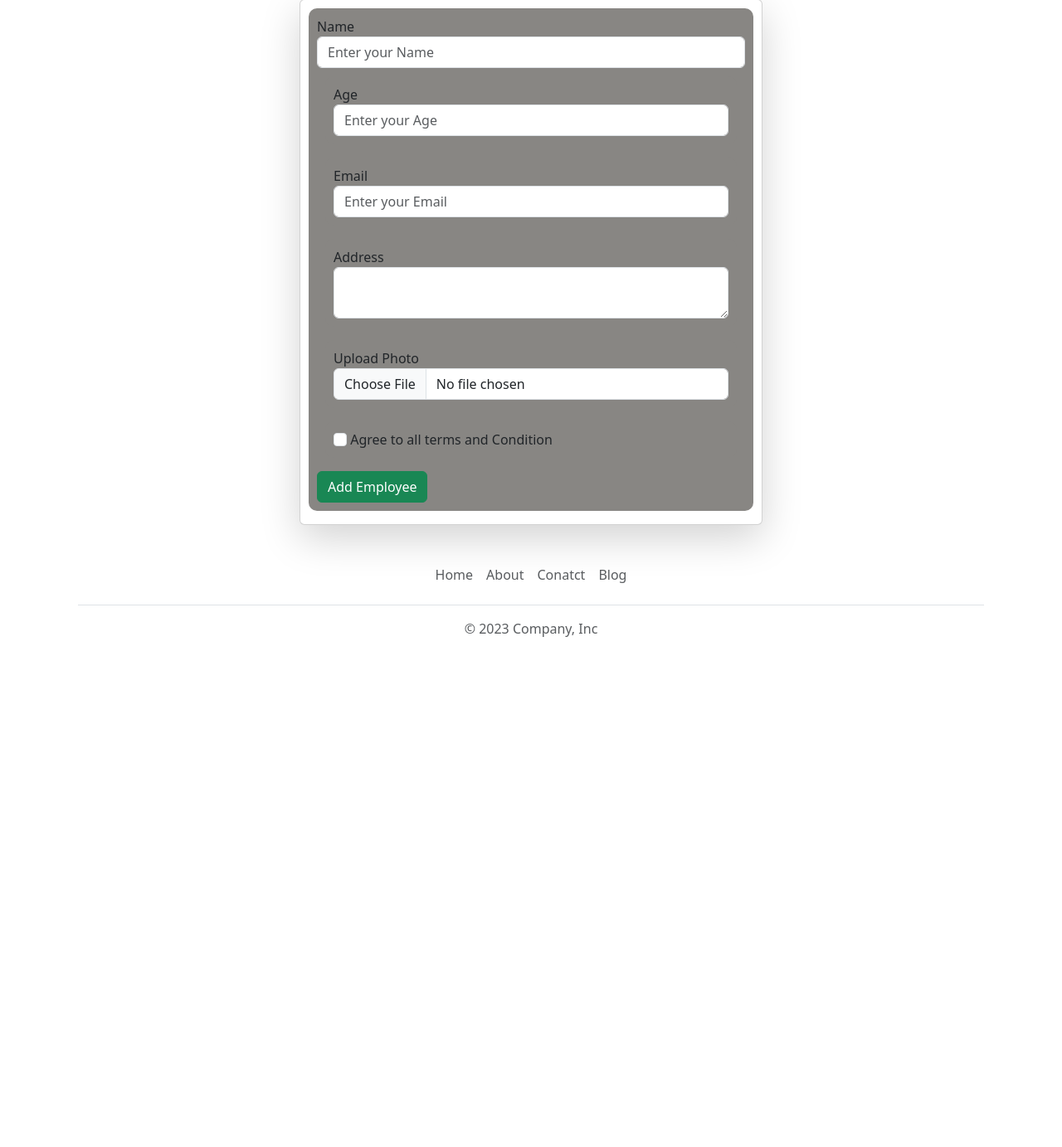
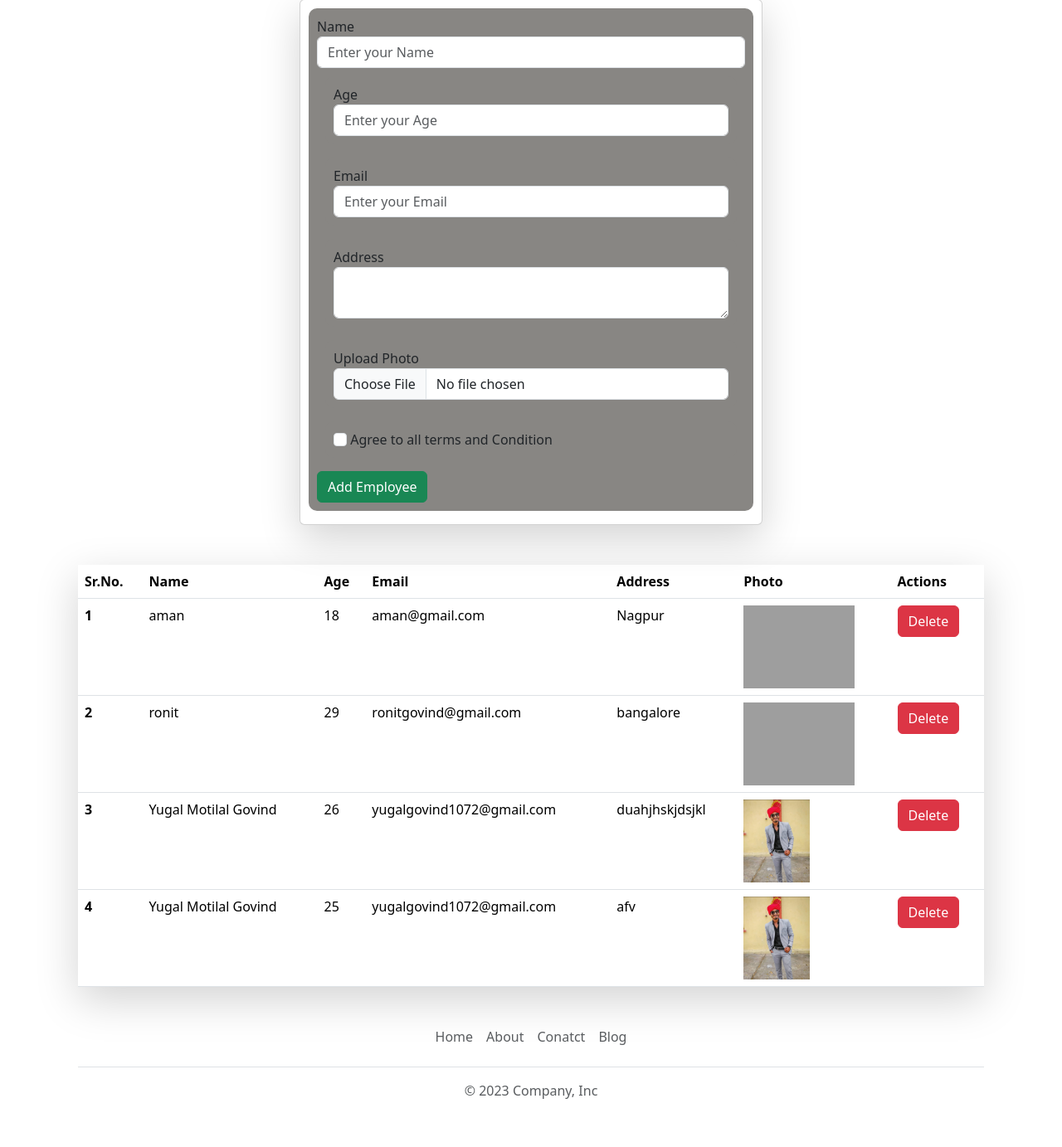
Before and after one commit to Yugal1072/Employees-Management-System-with-Bootstrap-UI, a Django app: page / in a window 1280 px wide. Shown: the part 173-1556 px from the top of the page at 83% size. Before the commit the page ends 941 px from the top, so only its background shows below. Run offline with Django 4.2, Linux system fonts and the light colour scheme; data comes from the database, SQL or seed files in the repository; both versions use the stored data as it was before the commit; grey boxes are pictures that could not be loaded.

Commit message:
CRUD OPERATION - READ Part done & working on DELETE action

```diff
--- a/hello/app1/templates/index.html
+++ b/hello/app1/templates/index.html
@@ -18,6 +18,7 @@
 
 </div>
     <div class="container mt-5">
+      <!-- FORM -->
       <form class=" col-6 mx-auto card  shadow-lg" method="post" enctype="multipart/form-data">
         {% csrf_token %}
         <div class="form-group mb-3">
@@ -50,4 +51,41 @@
       </form>
     </div>
 
+    <div class="container ">
+      <!-- TABLE -->
+      <!-- TABLE -->
+
+      <table class="table mt-5 shadow-lg bg-body-tertiary">
+        <thead>
+          <tr>
+            <th scope="col">Sr.No.</th>
+            <th scope="col">Name</th>
+            <th scope="col">Age</th>
+            <th scope="col">Email</th>
+            <th scope="col">Address</th>
+            <th scope="col">Photo</th>
+            <th scope="col">Actions</th>
+          </tr>
+        </thead>
+        {% for employee in employees %}
+        <tbody>
+          <tr>
+            <th scope="row">{{forloop.counter}}</th>
+            <td>{{employee.name}}</td>
+            <td>{{employee.age}}</td>
+            <td>{{employee.email}}</td>
+            <td>{{employee.address}}</td>
+            <td>
+              <img src="/media/{{employee.photo}}" style="height: 100px;">
+            </td>
+            <td>
+              <a href="delete/{{employee.id}}/" class="btn btn-danger">Delete</a>
+            </td>
+
+          </tr>
+
+        </tbody>
+        {% endfor %}
+      </table>
+    </div>
 {% endblock %}
--- a/hello/app1/views.py
+++ b/hello/app1/views.py
@@ -1,10 +1,11 @@
 from django.shortcuts import render,redirect
+from django.http import HttpResponse
 from app1.models import Employees
 
 # Create your views here.
 
 def home(request):
-    context = {'page': "Home"}
+    # title = {'page': "Home"}
     if request.method == "POST":
         data = request.POST
 
@@ -22,7 +23,17 @@ def home(request):
             photo = photo,
             )
         return redirect('/about/')
-    return render(request, 'index.html',context)
+
+    query_set = Employees.objects.all()
+    context = {'employees': query_set}
+
+    return render(request, 'index.html', context)
+
+
+def delete(request,id):
+    queryset = Employees.objects.filter(id = id)
+    queryset.delete()
+    return HttpResponse('HEllo your entry has been deleted')
 
 def about(request):
     context = {'page': "About"}
--- a/hello/hello/urls.py
+++ b/hello/hello/urls.py
@@ -16,11 +16,22 @@ Including another URLconf
 from django.contrib import admin
 from django.urls import path
 from app1.views import *
+from django.conf.urls.static import static
+from django.conf import settings
+from django.contrib.staticfiles.urls import staticfiles_urlpatterns
+
 
 urlpatterns = [
     path('admin/', admin.site.urls),
     path('',home, name='home'),
+    path('delete/<str:id>',delete, name='delete'), #That id is a dynamic route
     path('about/',about, name='about'),
     path('contact/',contact, name='contact'),
     path('blog/',blog, name='blog'),
 ]
+
+if settings.DEBUG:
+    urlpatterns += static(settings.MEDIA_URL,
+                          document_root=settings.MEDIA_ROOT)
+
+urlpatterns += staticfiles_urlpatterns()
```
Also changed, not shown: hello/hello/settings.py (+13 -1 lines), hello/app1/migrations/0005_delete_department.py (added), hello/db.sqlite3, hello/public/static/photos/20160220224710.png (added), hello/public/static/photos/WhatsApp_Image_2020-12-18_at_7.54.33_PM2.jpeg (added), hello/public/static/photos/WhatsApp_Image_2020-12-18_at_7.55.06_PM.jpeg (renamed from hello/photos/WhatsApp_Image_2020-12-18_at_7.55.06_PM.jpeg), hello/public/static/photos/WhatsApp_Image_2020-12-18_at_7.55.06_PM_bc6AIoP.jpeg (renamed from hello/photos/WhatsApp_Image_2020-12-18_at_7.55.06_PM_bc6AIoP.jpeg).
